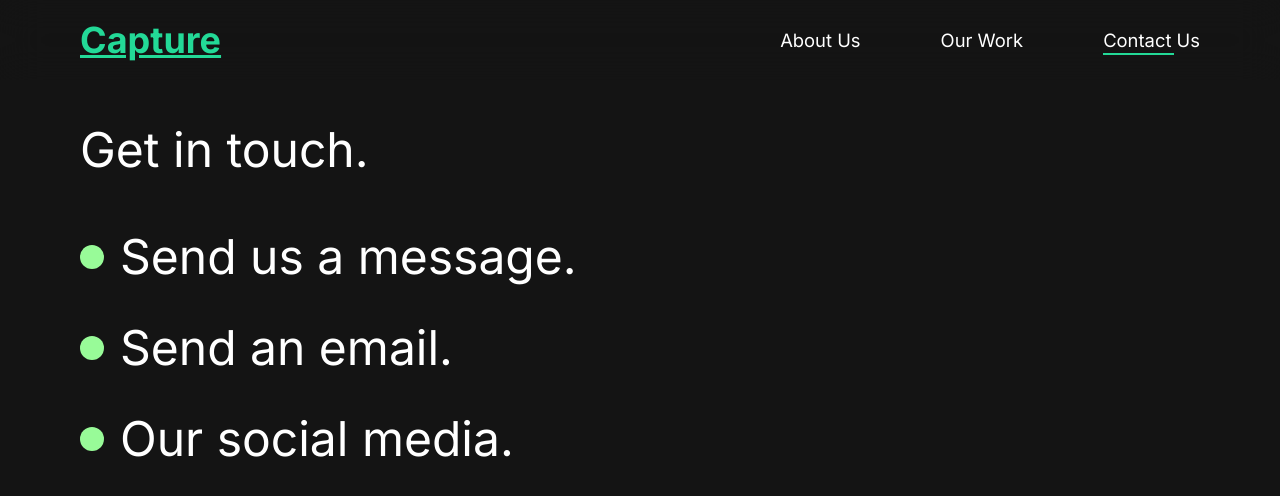
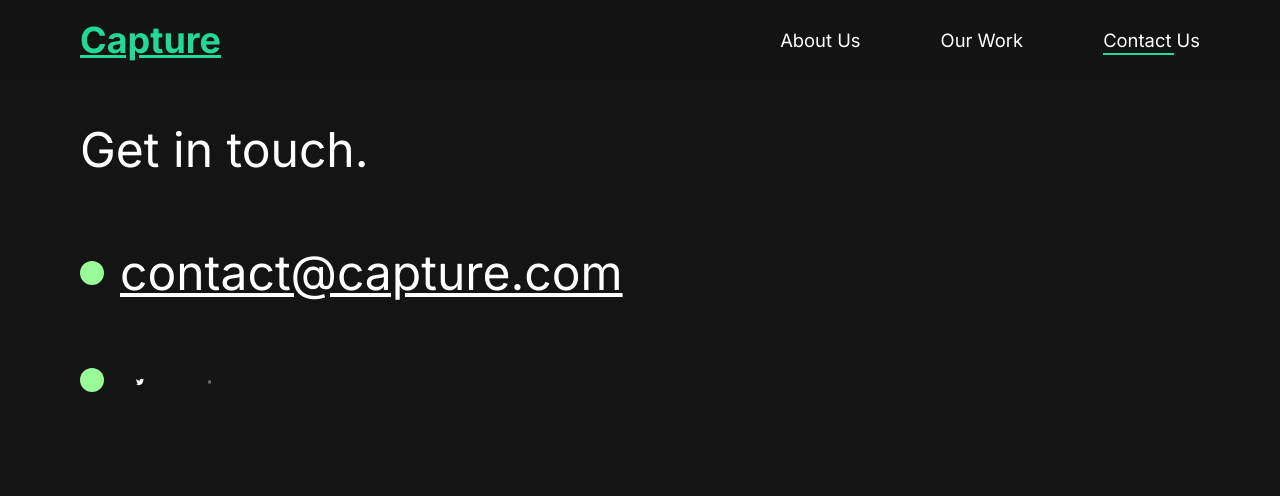
Before and after one commit to kitkovsky/capture-portfolio, a React (Create React App) app: page /contact in a window 1280 px wide. Shown: the top 496 px of the page. Built offline with nearby package versions, Linux system fonts and the light colour scheme.

Commit message:
feat: contact page resp

```diff
--- a/src/pages/Contact.tsx
+++ b/src/pages/Contact.tsx
@@ -2,19 +2,46 @@ import React from "react";
 import { motion } from "framer-motion";
 import { pageAnimation, titleAnimation } from "../global/animations";
 import styled from "styled-components";
+import { FontAwesomeIcon } from "@fortawesome/react-fontawesome";
+import { faInstagram, faTwitter } from "@fortawesome/free-brands-svg-icons";
 
 const StyledContact = styled(motion.div)`
   padding: 5rem 10rem;
   color: #353535;
   min-height: 90vh;
 
-  h2 {
+  h2,
+  a {
     color: white;
+    font-size: 6rem;
   }
 
   @media screen and (min-width: 1920px) {
     max-width: 1920px;
     margin: auto;
+  }
+
+  @media screen and (max-width: 750px) {
+    padding: 5rem 5rem;
+
+    h2,
+    a {
+      font-size: 4rem;
+    }
+  }
+
+  @media screen and (max-width: 550px) {
+    padding: 5rem 3rem;
+
+    a {
+      font-size: 3rem;
+    }
+  }
+
+  @media screen and (max-width: 350px) {
+    a {
+      font-size: 2.5rem;
+    }
   }
 `;
 
@@ -30,9 +57,18 @@ const Hide = styled.div`
 const Social = styled(motion.div)`
   display: flex;
   align-items: center;
+  margin: 2rem 0rem;
 
-  h2 {
+  h2,
+  a {
     margin: 2rem;
+  }
+
+  svg {
+    font-size: 5rem;
+    color: white;
+    padding: 0rem 2rem;
+    cursor: pointer;
   }
 `;
 
@@ -41,6 +77,12 @@ const Circle = styled.div`
   width: 3rem;
   height: 3rem;
   background-color: palegreen;
+`;
+
+const SocialMedia = styled.div`
+  display: flex;
+  flex-direction: row;
+  align-items: center;
 `;
 
 const Contact: React.FC = () => {
@@ -60,19 +102,22 @@ const Contact: React.FC = () => {
         <Hide>
           <Social variants={titleAnimation}>
             <Circle></Circle>
-            <h2>Send us a message.</h2>
+            <a href="mailto:contact@capture.com">contact@capture.com</a>
           </Social>
         </Hide>
         <Hide>
           <Social variants={titleAnimation}>
             <Circle></Circle>
-            <h2>Send an email.</h2>
-          </Social>
-        </Hide>
-        <Hide>
-          <Social variants={titleAnimation}>
-            <Circle></Circle>
-            <h2>Our social media.</h2>
+            <SocialMedia>
+              <div>
+                <a href="https://twitter.com" target="_blank">
+                  <FontAwesomeIcon icon={faTwitter} />
+                </a>
+                <a href="https://instagram.com" target="_blank">
+                  <FontAwesomeIcon icon={faInstagram} />
+                </a>
+              </div>
+            </SocialMedia>
           </Social>
         </Hide>
       </div>
```
